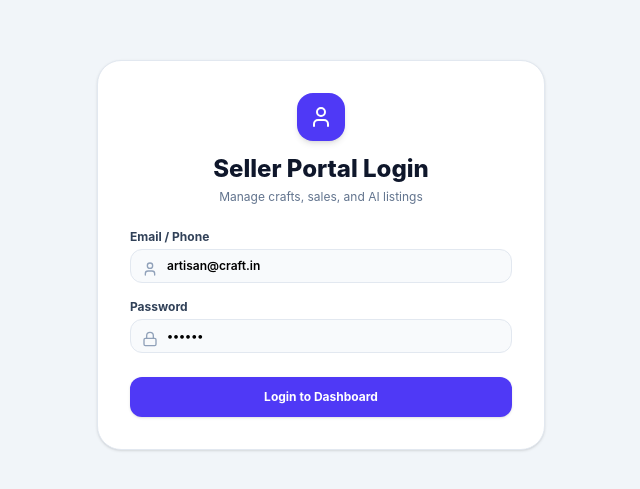
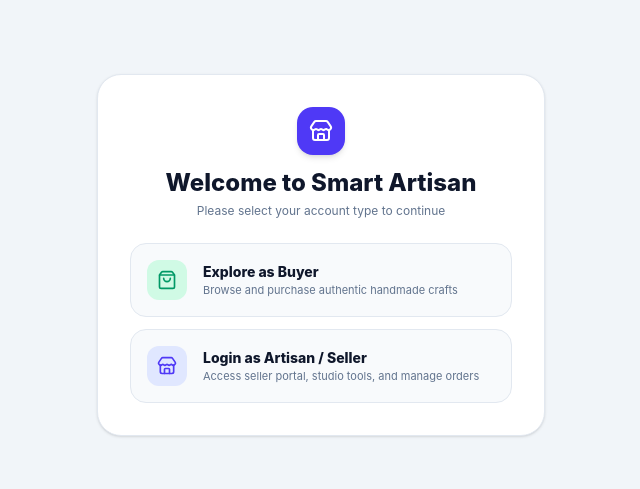
Before and after one commit to adi2309tech/smart-artisan-app, a React (Vite) app: page / in a window 1280 px wide. Shown: the part 145-634 px from the top of the page, without its empty margins (319-959 px from the left). Built offline with nearby package versions, Linux system fonts and the light colour scheme.

Commit message:
Add role selection flow for buyers and sellers

```diff
--- /dev/null
+++ b/src/Root.jsx
@@ -0,0 +1,105 @@
+import React, { useState } from 'react';
+import App from './App.jsx';
+import SellerDashboard, { SellerLogin } from './SellerDashboard.jsx';
+import { ShoppingBag, Store, ArrowLeft } from 'lucide-react';
+
+export default function Root() {
+  const [role, setRole] = useState(null); // 'buyer' | 'seller' | null
+  const [isLoggedIn, setIsLoggedIn] = useState(false);
+  const [currentView, setCurrentView] = useState('dashboard'); // 'dashboard' | 'studio'
+
+  // Step 1: Role Selection Screen (Buyer or Seller)
+  if (!role) {
+    return (
+      <div className="min-h-screen bg-slate-100 flex items-center justify-center p-4">
+        <div className="max-w-md w-full bg-white rounded-3xl p-8 shadow-sm border border-slate-200 text-center">
+          <div className="w-12 h-12 bg-indigo-600 rounded-2xl flex items-center justify-center text-white mx-auto mb-3 shadow-md">
+            <Store className="w-6 h-6" />
+          </div>
+          <h2 className="text-2xl font-extrabold text-slate-900 mb-1">Welcome to Smart Artisan</h2>
+          <p className="text-xs text-slate-500 mb-6">Please select your account type to continue</p>
+
+          <div className="space-y-3">
+            {/* Buyer Option */}
+            <button
+              onClick={() => setRole('buyer')}
+              className="w-full p-4 bg-slate-50 hover:bg-emerald-50 border border-slate-200 hover:border-emerald-300 rounded-2xl text-left flex items-center space-x-4 transition-all group"
+            >
+              <div className="w-10 h-10 rounded-xl bg-emerald-100 text-emerald-600 flex items-center justify-center font-bold group-hover:bg-emerald-600 group-hover:text-white transition-all">
+                <ShoppingBag className="w-5 h-5" />
+              </div>
+              <div>
+                <p className="font-extrabold text-slate-900 text-sm group-hover:text-emerald-700">Explore as Buyer</p>
+                <p className="text-[11px] text-slate-500">Browse and purchase authentic handmade crafts</p>
+              </div>
+            </button>
+
+            {/* Seller Option */}
+            <button
+              onClick={() => setRole('seller')}
+              className="w-full p-4 bg-slate-50 hover:bg-indigo-50 border border-slate-200 hover:border-indigo-300 rounded-2xl text-left flex items-center space-x-4 transition-all group"
+            >
+              <div className="w-10 h-10 rounded-xl bg-indigo-100 text-indigo-600 flex items-center justify-center font-bold group-hover:bg-indigo-600 group-hover:text-white transition-all">
+                <Store className="w-5 h-5" />
+              </div>
+              <div>
+                <p className="font-extrabold text-slate-900 text-sm group-hover:text-indigo-700">Login as Artisan / Seller</p>
+                <p className="text-[11px] text-slate-500">Access seller portal, studio tools, and manage orders</p>
+              </div>
+            </button>
+          </div>
+        </div>
+      </div>
+    );
+  }
+
+  // Step 2A: Buyer Flow (Directly loads product catalog)
+  if (role === 'buyer') {
+    return (
+      <div>
+        <div className="bg-slate-900 text-white px-4 py-2 flex items-center justify-between text-xs font-medium">
+          <span>Shopping Mode (Buyer View)</span>
+          <button
+            onClick={() => setRole(null)}
+            className="flex items-center space-x-1 text-slate-300 hover:text-white transition-colors"
+          >
+            <ArrowLeft className="w-3.5 h-3.5" />
+            <span>Switch Role</span>
+          </button>
+        </div>
+        <App />
+      </div>
+    );
+  }
+
+  // Step 2B: Seller Login Flow
+  if (!isLoggedIn) {
+    return (
+      <div className="relative">
+        <button
+          onClick={() => setRole(null)}
+          className="absolute top-4 left-4 z-50 px-3 py-1.5 bg-white border border-slate-200 rounded-xl text-xs font-bold text-slate-700 hover:bg-slate-50 flex items-center space-x-1.5 shadow-sm"
+        >
+          <ArrowLeft className="w-3.5 h-3.5" />
+          <span>Back to selection</span>
+        </button>
+        <SellerLogin onLoginSuccess={() => setIsLoggedIn(true)} />
+      </div>
+    );
+  }
+
+  // Step 3: Seller Dashboard / Studio
+  if (currentView === 'dashboard') {
+    return (
+      <SellerDashboard
+        onLogout={() => {
+          setIsLoggedIn(false);
+          setRole(null);
+        }}
+        onNavigateToStudio={() => setCurrentView('studio')}
+      />
+    );
+  }
+
+  return <App />;
+}
--- a/src/main.jsx
+++ b/src/main.jsx
@@ -1,28 +1,7 @@
-import React, { useState } from 'react';
+import React from 'react';
 import ReactDOM from 'react-dom/client';
-import App from './App.jsx';
-import SellerDashboard, { SellerLogin } from './SellerDashboard.jsx';
+import Root from './Root.jsx';
 import './index.css';
-
-function Root() {
-  const [isLoggedIn, setIsLoggedIn] = useState(false);
-  const [currentView, setCurrentView] = useState('dashboard');
-
-  if (!isLoggedIn) {
-    return <SellerLogin onLoginSuccess={() => setIsLoggedIn(true)} />;
-  }
-
-  if (currentView === 'dashboard') {
-    return (
-      <SellerDashboard
-        onLogout={() => setIsLoggedIn(false)}
-        onNavigateToStudio={() => setCurrentView('studio')}
-      />
-    );
-  }
-
-  return <App />;
-}
 
 ReactDOM.createRoot(document.getElementById('root')).render(
   <React.StrictMode>
```
